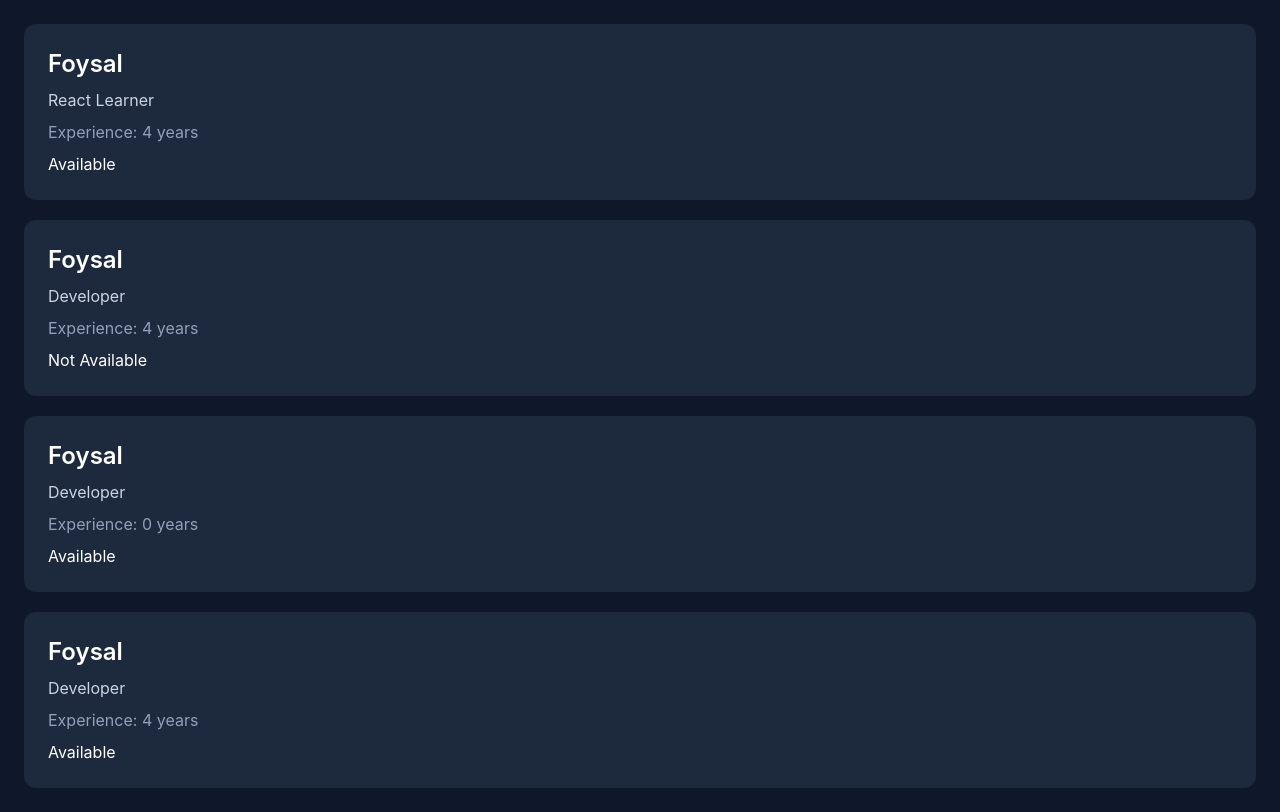
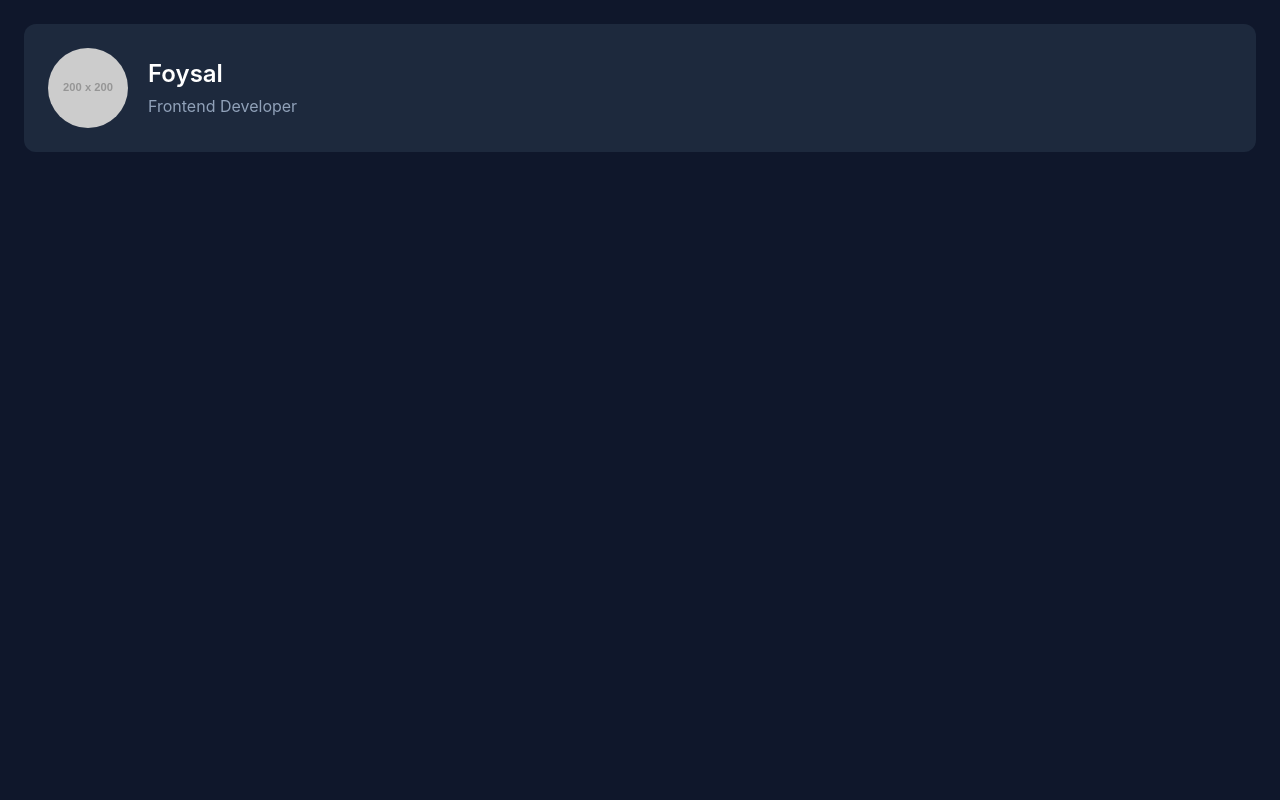
Before and after one commit to foysaliio/React-Mastery-Journey, a React (Vite) app: page / in a window 1280 px wide. Built offline with nearby package versions, Linux system fonts and the light colour scheme.

Commit message:
feat(react): learn component composition

```diff
--- a/src/App.tsx
+++ b/src/App.tsx
@@ -2,16 +2,8 @@ import ProfileCard from "./components/ProfileCard";
 
 const App = () => {
   return (
-    <main className="min-h-screen grid gap-5 bg-slate-900 p-6">
-      <ProfileCard name="Foysal" experience={4} isAvailable={true} />
-      <ProfileCard name="Foysal" role="Developer" experience={4} />
-      <ProfileCard name="Foysal" role="Developer" isAvailable={true} />
-      <ProfileCard
-        name="Foysal"
-        role="Developer"
-        experience={4}
-        isAvailable={true}
-      />
+    <main className="min-h-screen bg-slate-900 p-6">
+      <ProfileCard />
     </main>
   );
 };
--- /dev/null
+++ b/src/components/Avatar.tsx
@@ -0,0 +1,16 @@
+interface AvatarProps {
+  imageUrl: string;
+  name: string;
+}
+
+const Avatar = ({ imageUrl, name }: AvatarProps) => {
+  return (
+    <img
+      src={imageUrl}
+      alt={name}
+      className="h-20 w-20 rounded-full object-cover"
+    />
+  );
+};
+
+export default Avatar;
--- a/src/components/ProfileCard.tsx
+++ b/src/components/ProfileCard.tsx
@@ -1,38 +1,28 @@
-interface ProfileCardProps {
-  name: string;
-  role?: string;
-  experience?: number;
-  isAvailable?: boolean;
-}
+import Avatar from "./Avatar";
+import ProfileInfo from "./ProfileInfo";
 
-// Props are destructured directly in the function parameter.
-// Props Object
-// ↓
-// Destructure
-// ↓
-// Individual values
+const ProfileCard = () => {
+  const name: string = "Foysal";
+  const role: string = "Frontend Developer";
+  const imageUrl: string = "https://placehold.co/200";
 
-// props.name       → name
-// props.role       → role
-// props.experience → experience
+  return (
+    <article className="flex gap-5 items-center bg-slate-800 p-6 rounded-xl">
+      <Avatar imageUrl={imageUrl} name={name} />
 
-function ProfileCard({
-  name,
-  role = "React Learner",
-  experience = 0,
-  isAvailable = false,
-}: ProfileCardProps) {
-  return (
-    <article className="rounded-xl bg-slate-800 p-6 text-white space-y-2">
-      <h2 className="text-2xl font-semibold"> {name} </h2>
-
-      <p className="text-slate-300"> {role} </p>
-
-      <p className="text-slate-400">Experience: {experience} years</p>
-
-      <p className="">{isAvailable ? "Available" : "Not Available"} </p>
+      <ProfileInfo name={name} role={role} />
     </article>
   );
-}
+};
 
 export default ProfileCard;
+
+// Mental model:
+
+// Small Components
+//      ↓
+// Combine Together
+//      ↓
+// Bigger Component
+//      ↓
+// Complete UI
--- /dev/null
+++ b/src/components/ProfileInfo.tsx
@@ -0,0 +1,16 @@
+interface ProfileInfoProps {
+  name: string;
+  role: string;
+}
+
+const ProfileInfo = ({ name, role }: ProfileInfoProps) => {
+  return (
+    <div>
+      <h2 className="text-2xl font-semibold text-white">{name}</h2>
+
+      <p className="mt-1 text-slate-400">{role}</p>
+    </div>
+  );
+};
+
+export default ProfileInfo;
```
